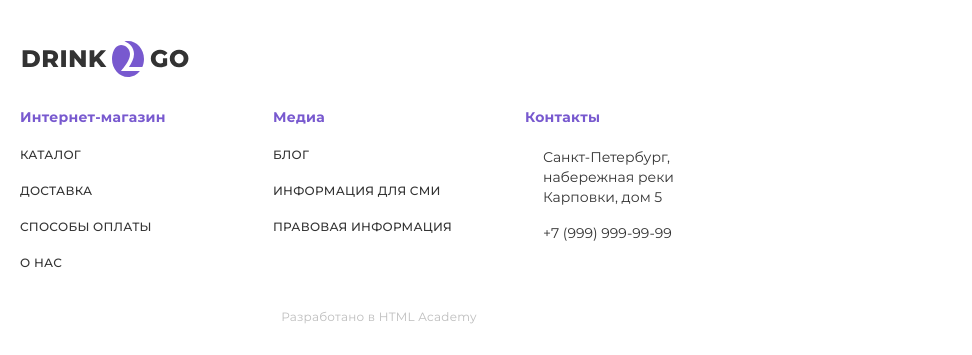
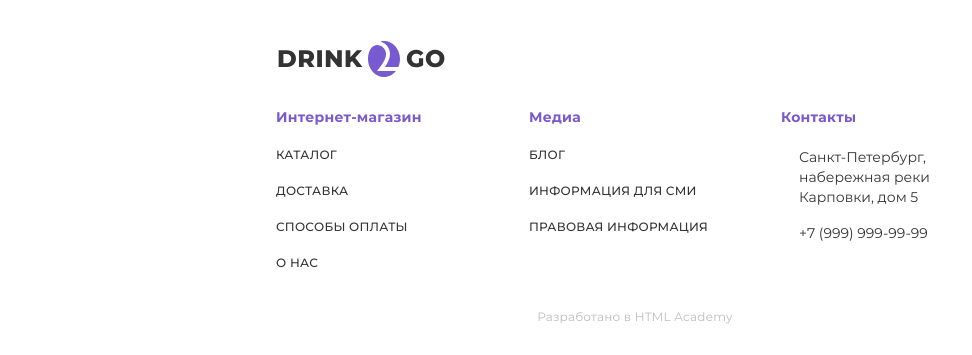
Before and after one commit to BalandinaM/Drink2Go, a website: page source/index.html in a window 1280 px wide. Shown: the part 4086-4441 px from the top of the page, without its empty margins (0-972 px from the left). Drawn offline with nearby package versions, Linux system fonts and the light colour scheme; files that its build step writes are made by us from their sources; files whose address does not match are found by name; a web font is replaced by a local one.

Commit message:
Style. Footer. Центрирование блока

```diff
--- a/source/sass/blocks/footer/footer.scss
+++ b/source/sass/blocks/footer/footer.scss
@@ -21,21 +21,23 @@
 
 	&__map {
     border: none;
+    width: 100%;
 
     @media (min-width: $tablet-width) {
-      width: 768px;
       height: 480px;
     }
 
     @media (min-width: $desktop-width) {
-      width: 1440px;
       height: 540px;
     }
 	}
 
   &__wrap {
+    width: 320px;
+    margin: 0 auto;
 
     @media (min-width: $tablet-width) {
+      width: 768px;
       display: grid;
       grid-template-columns: 223px 222px 223px;
       grid-template-rows: repeat(3, min-content);
@@ -45,6 +47,7 @@
     }
 
     @media (min-width: $desktop-width) {
+      width: 1440px;
       padding: 40px;
       grid-template-columns: repeat(4, 1fr);
       column-gap: 0px;
```
